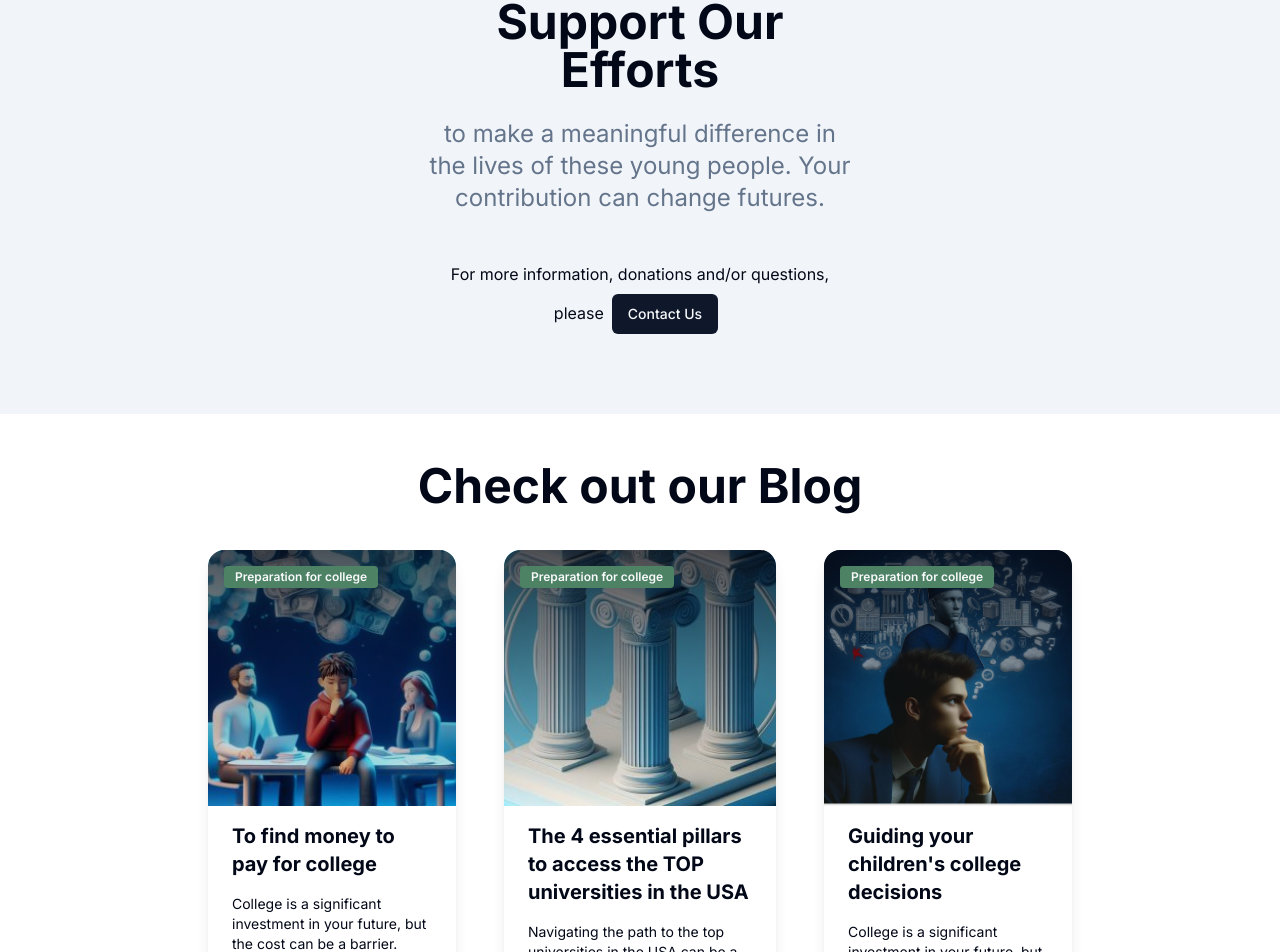
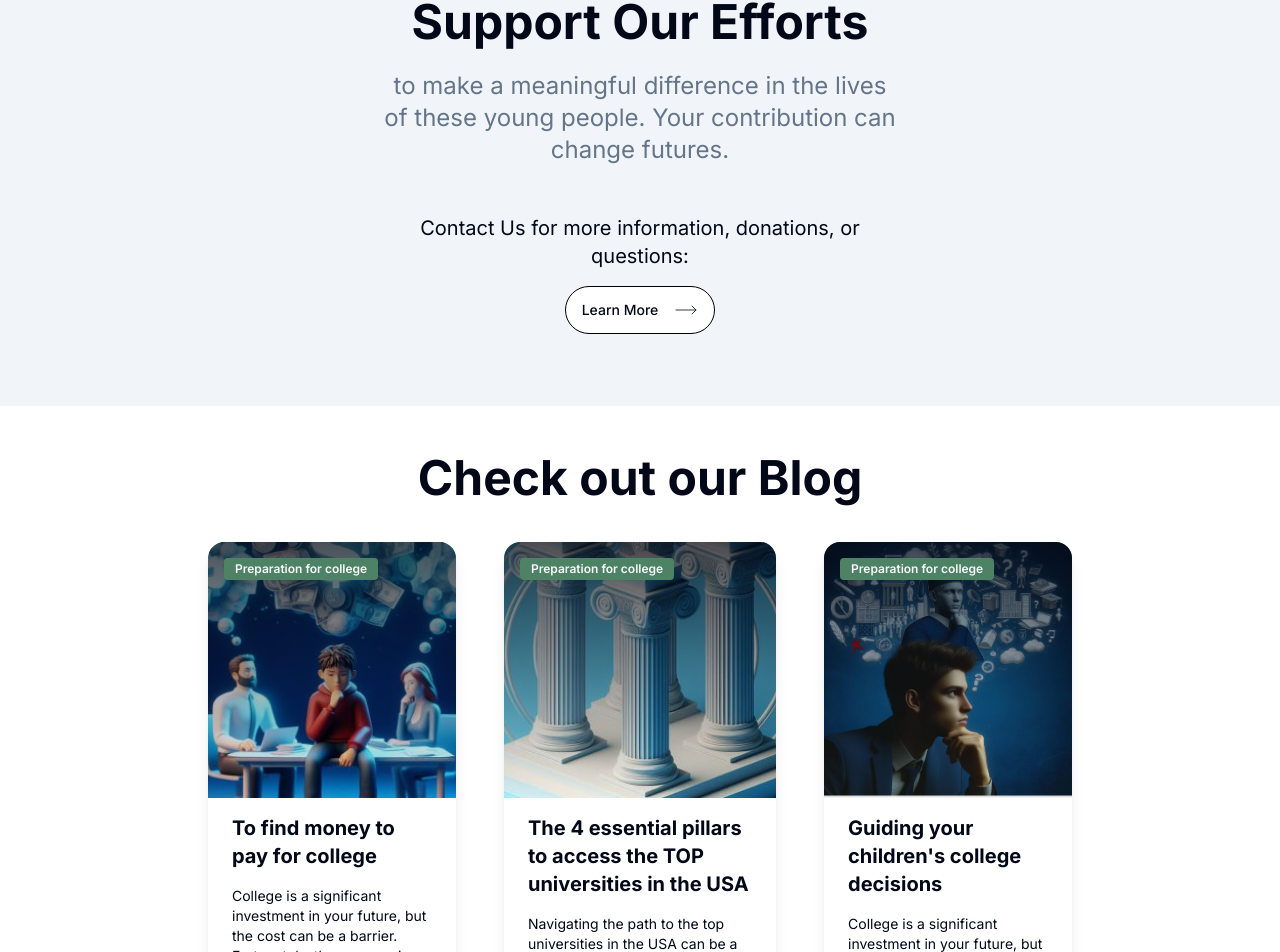
Before and after one commit to aaronzygala/educacionforall, a Next.js app: page / in a window 1280 px wide. Shown: the part 2090-3042 px from the top of the page. Built offline with nearby package versions, Linux system fonts and the light colour scheme.

Commit message:
Fixed build issue

```diff
--- a/src/components/about-us-section.tsx
+++ b/src/components/about-us-section.tsx
@@ -9,6 +9,7 @@ import {
 import Link from "next/link";
 import { Button } from "@/components/ui/button";
 import ninaImage from "@/assets/Nina-universitaria.jpeg";
+import { Icons } from "./icons";
 
 export function AboutUsSection() {
   return (
@@ -51,17 +52,17 @@ export function AboutUsSection() {
             />
         </div>
         <div className="flex flex-row justify-center gap-24 bg-muted py-12 px-52">
-            <Card className="w-[50%] mt-auto mb-auto text-center bg-transparent border-none shadow-none rounded-2xl">
+            <Card className="w-[60%] mt-auto mb-auto text-center bg-transparent border-none shadow-none rounded-2xl">
                 <CardHeader className="text-5xl font-bold">
                     Support Our Efforts
                 </CardHeader>
                 <CardDescription className="text-2xl">
                     to make a meaningful difference in the lives of these young people. Your contribution can change futures.
                 </CardDescription>
-                <CardContent className="pt-12">
-                    For more information, donations and/or questions, please
-                    <Button className="m-2">
-                        Contact Us
+                <CardContent className="pt-12 text-xl flex flex-col align-center">
+                    Contact Us for more information, donations, or questions:
+                    <Button variant="outline" className="ml-auto mr-auto mt-4 h-12 border-black rounded-full hover:bg-slate-950 hover:text-white gap-4 hover:gap-8 transition-all delay-100 ease-out">
+                        Learn More <Icons.moveRight  strokeWidth={0.8}/>
                     </Button>
                 </CardContent>
             </Card>
--- a/src/components/what-we-do-section.tsx
+++ b/src/components/what-we-do-section.tsx
@@ -24,38 +24,6 @@ export function AboutUsSection() {
                 About Us
               </CardTitle>
             </CardHeader>
-            <CardContent className="w-[50%] ml-auto">
-              <div>
-                Educacion for All is a 501 (c)(3) organization dedicated to maximizing accessible higher education options for all. We provide the necessary resources so that all students,
-                regardless of their origin or the language their parents speak, can achieve their educational goals in the United States.
-              </div>
-              <div className="font-bold pt-12 text-2xl">
-                Our Essence
-              </div>
-              <div>
-                Education for All was born in response to the urgent need for access to information and educational opportunities for Hispanic students with limited resources.
-                Our goal is to empower these students, with information about the American educational system, to develop strong academic and extracurricular profiles, allowing them to compete on equal terms for a place at top universities.
-                We are dedicated to closing the information gap and fostering a level playing field in access to quality higher education.
-              </div>
-              <div className="font-bold pt-12 text-2xl">
-                Our Committment
-              </div>
-              <div>
-                We are committed to Hispanic students who aspire to academic and professional success,
-                ensuring that neither language nor lack of knowledge about the American educational system are insurmountable barriers.
-              </div>
-              <div className="pt-12">
-                <span className="font-bold"> Support our efforts </span>to make a meaningful difference in the lives of these young people. Your contribution can change futures.
-              </div>
-              <div className="pt-12">
-                For more information, donations and/or questions, do not hesitate to write to us at: <Link href="#" className="hover:underline">info@educacionforall.org</Link>.
-              </div>
-              <div className="pt-12">
-                <Button>
-                  Let's Keep the Connection!
-                </Button>
-              </div>
-            </CardContent>
           </Card>
         </div>
       </div>
```
